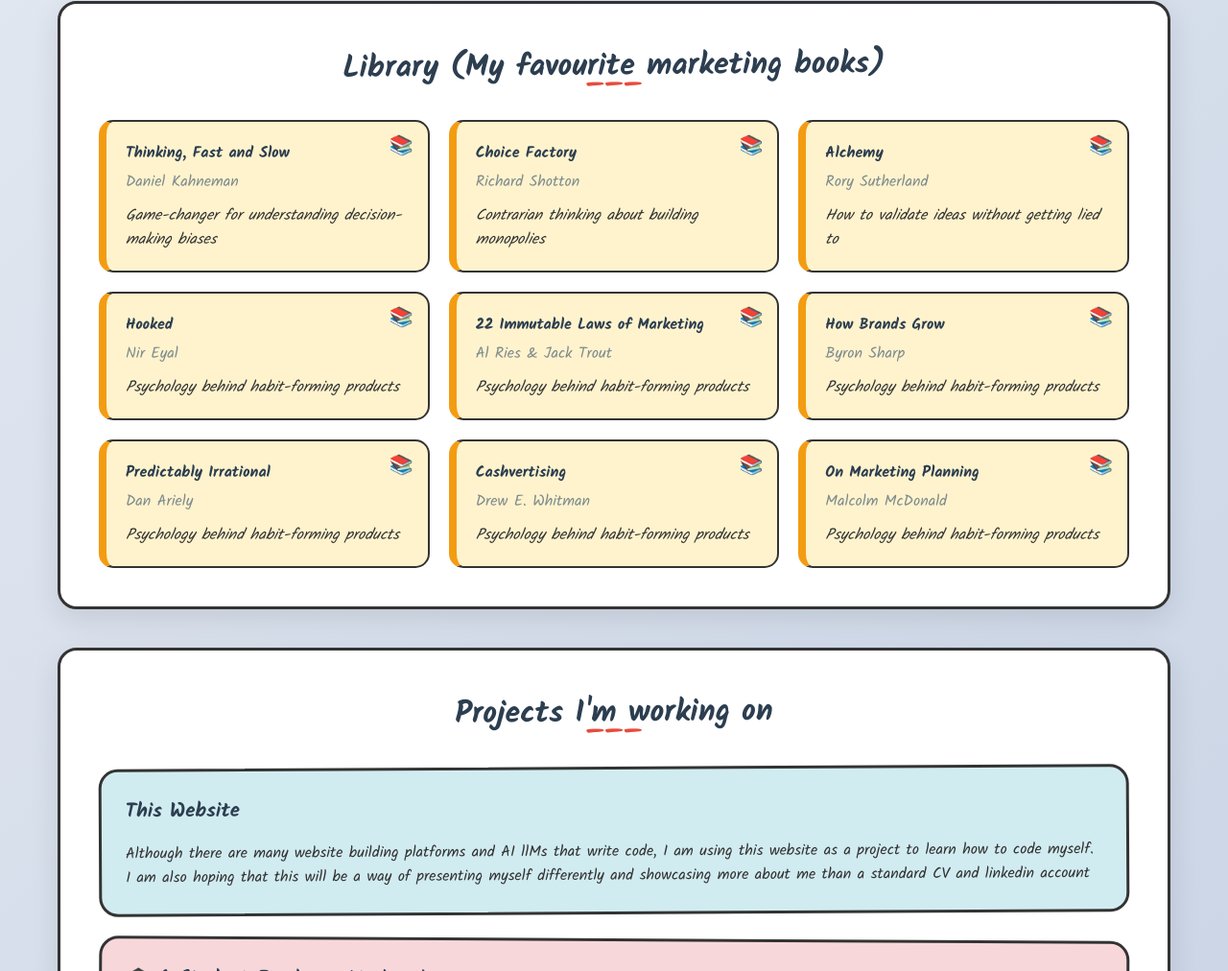
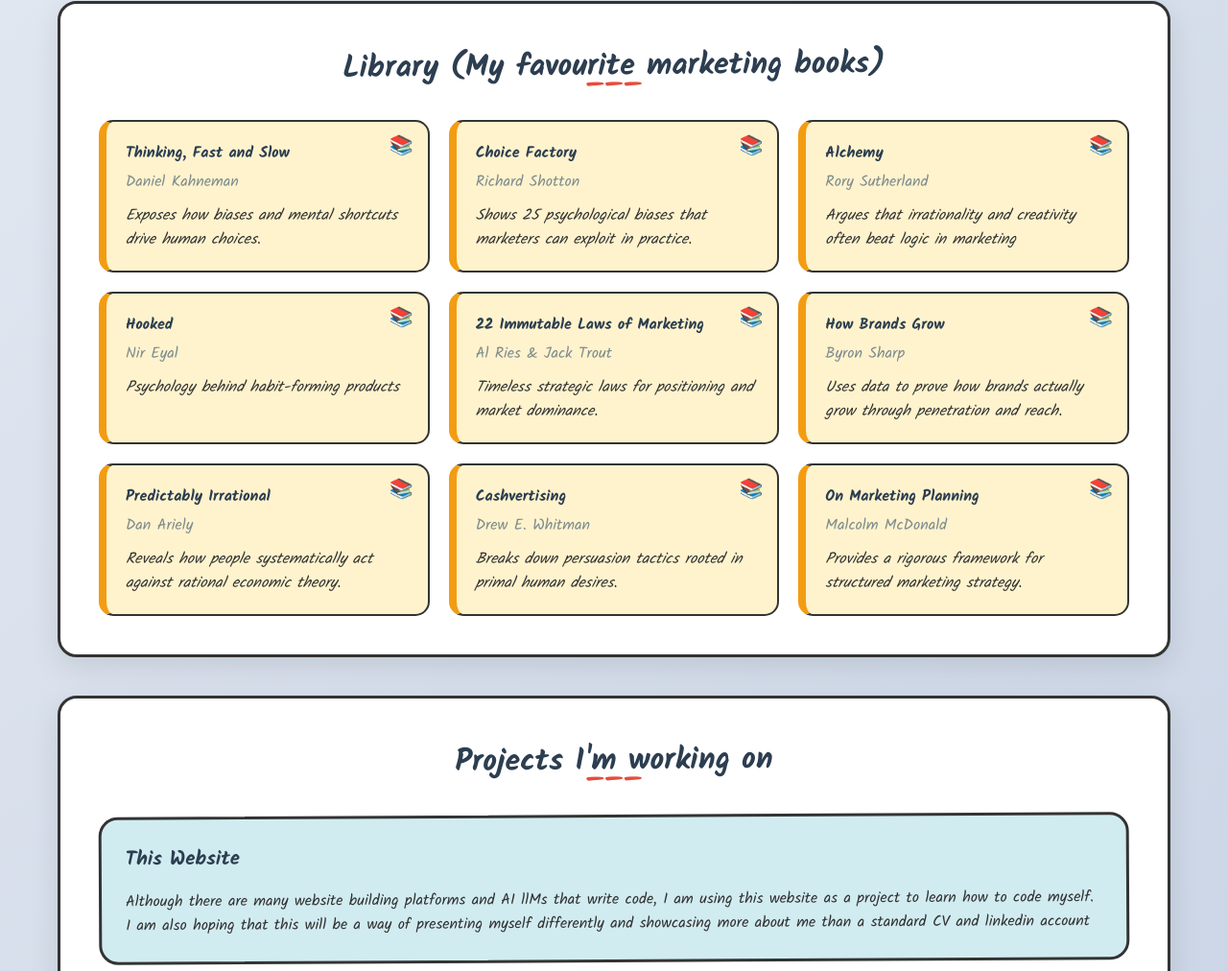
Before and after one commit to mattd10/personal-site, a plain HTML site: page index.html in a window 1280 px wide. Shown: the part 2194-3206 px from the top of the page at 96% size. Drawn offline with Linux system fonts and the light colour scheme.

Commit message:
updated library section

```diff
--- a/index.html
+++ b/index.html
@@ -447,17 +447,17 @@
                 <div class="book-item">
                     <div class="book-title">Thinking, Fast and Slow</div>
                     <div class="book-author">Daniel Kahneman</div>
-                    <div class="book-note">Game-changer for understanding decision-making biases</div>
+                    <div class="book-note">Exposes how biases and mental shortcuts drive human choices.</div>
                 </div>
                 <div class="book-item">
                     <div class="book-title">Choice Factory</div>
                     <div class="book-author">Richard Shotton</div>
-                    <div class="book-note">Contrarian thinking about building monopolies</div>
+                    <div class="book-note">Shows 25 psychological biases that marketers can exploit in practice.</div>
                 </div>
                 <div class="book-item">
                     <div class="book-title">Alchemy</div>
                     <div class="book-author">Rory Sutherland</div>
-                    <div class="book-note">How to validate ideas without getting lied to</div>
+                    <div class="book-note">Argues that irrationality and creativity often beat logic in marketing</div>
                 </div>
                 <div class="book-item">
                     <div class="book-title">Hooked</div>
@@ -467,27 +467,27 @@
                     <div class="book-item">
                     <div class="book-title">22 Immutable Laws of Marketing</div>
                     <div class="book-author">Al Ries & Jack Trout</div>
-                    <div class="book-note">Psychology behind habit-forming products</div>
+                    <div class="book-note">Timeless strategic laws for positioning and market dominance.</div>
                 </div>
                 <div class="book-item">
                     <div class="book-title">How Brands Grow</div>
                     <div class="book-author">Byron Sharp</div>
-                    <div class="book-note">Psychology behind habit-forming products</div>
+                    <div class="book-note">Uses data to prove how brands actually grow through penetration and reach.</div>
                 </div>
                 <div class="book-item">
                     <div class="book-title">Predictably Irrational</div>
                     <div class="book-author">Dan Ariely</div>
-                    <div class="book-note">Psychology behind habit-forming products</div>
+                    <div class="book-note">Reveals how people systematically act against rational economic theory.</div>
                 </div>
                 <div class="book-item">
                     <div class="book-title">Cashvertising</div>
                     <div class="book-author">Drew E. Whitman</div>
-                    <div class="book-note">Psychology behind habit-forming products</div>
+                    <div class="book-note">Breaks down persuasion tactics rooted in primal human desires.</div>
 </div>
                 <div class="book-item">
                     <div class="book-title">On Marketing Planning</div>
                     <div class="book-author">Malcolm McDonald</div>
-                    <div class="book-note">Psychology behind habit-forming products</div>
+                    <div class="book-note">Provides a rigorous framework for structured marketing strategy.</div>
                 </div>
 
             </div>
```
